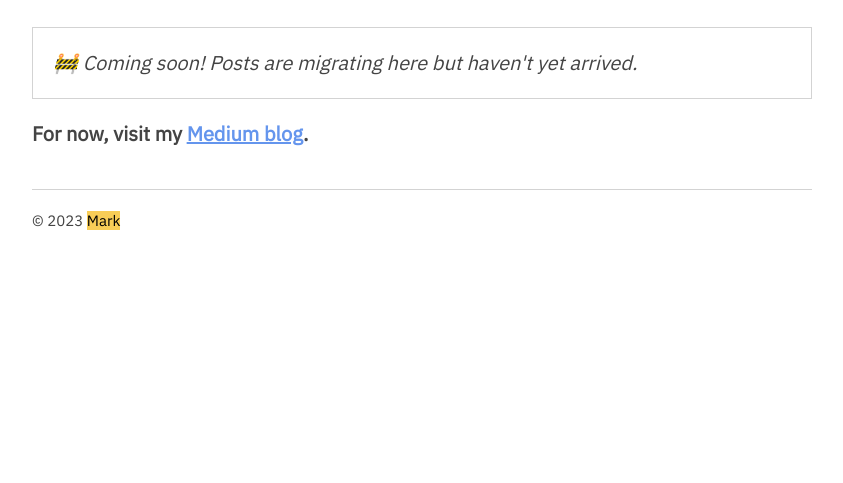
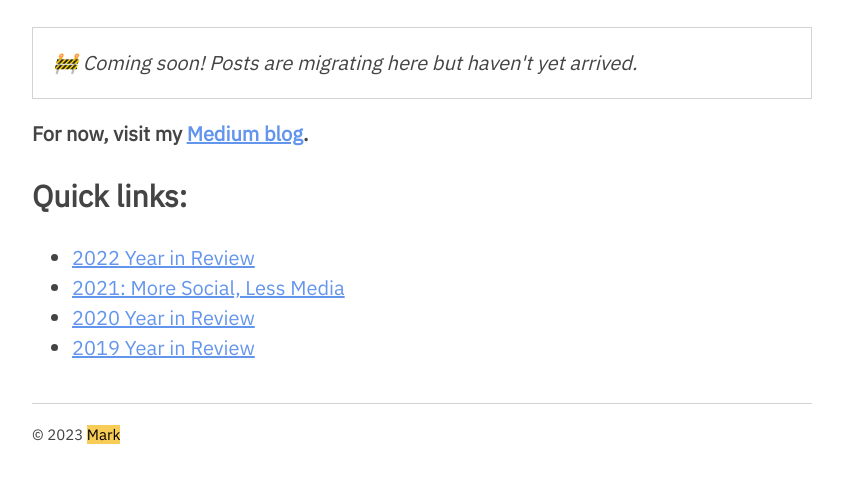
Before and after one commit to markpalfreeman/palf, an Astro site: page /blog in a window 1280 px wide. Shown: the part 103-586 px from the top of the page, without its empty margins (218-1061 px from the left). Built offline with nearby package versions, Linux system fonts and the light colour scheme; Astro itself is replaced by a stand-in of ours.

Commit message:
add year review links to /blog

```diff
--- a/src/pages/blog.astro
+++ b/src/pages/blog.astro
@@ -21,9 +21,14 @@ const posts = (await Astro.glob('./blog/*.{md,mdx}')).sort(
     <p>
       <strong>For now, visit my <a href="/medium">Medium blog</a>.</strong>
     </p>
-    <!-- <section>
+    <section>
+      <h2>Quick links:</h2>
       <ul>
-        {
+        <li><a href="/2022">2022 Year in Review</a></li>
+        <li><a href="/2021">2021: More Social, Less Media</a></li>
+        <li><a href="/2020">2020 Year in Review</a></li>
+        <li><a href="/2019">2019 Year in Review</a></li>
+        <!-- {
           posts.map((post) => (
             <li>
               <time datetime={post.frontmatter.pubDate}>
@@ -36,9 +41,9 @@ const posts = (await Astro.glob('./blog/*.{md,mdx}')).sort(
               <a href={post.url}>{post.frontmatter.title}</a>
             </li>
           ))
-        }
+        } -->
       </ul>
-    </section> -->
+    </section>
   </main>
   <Footer />
 </body>
```
